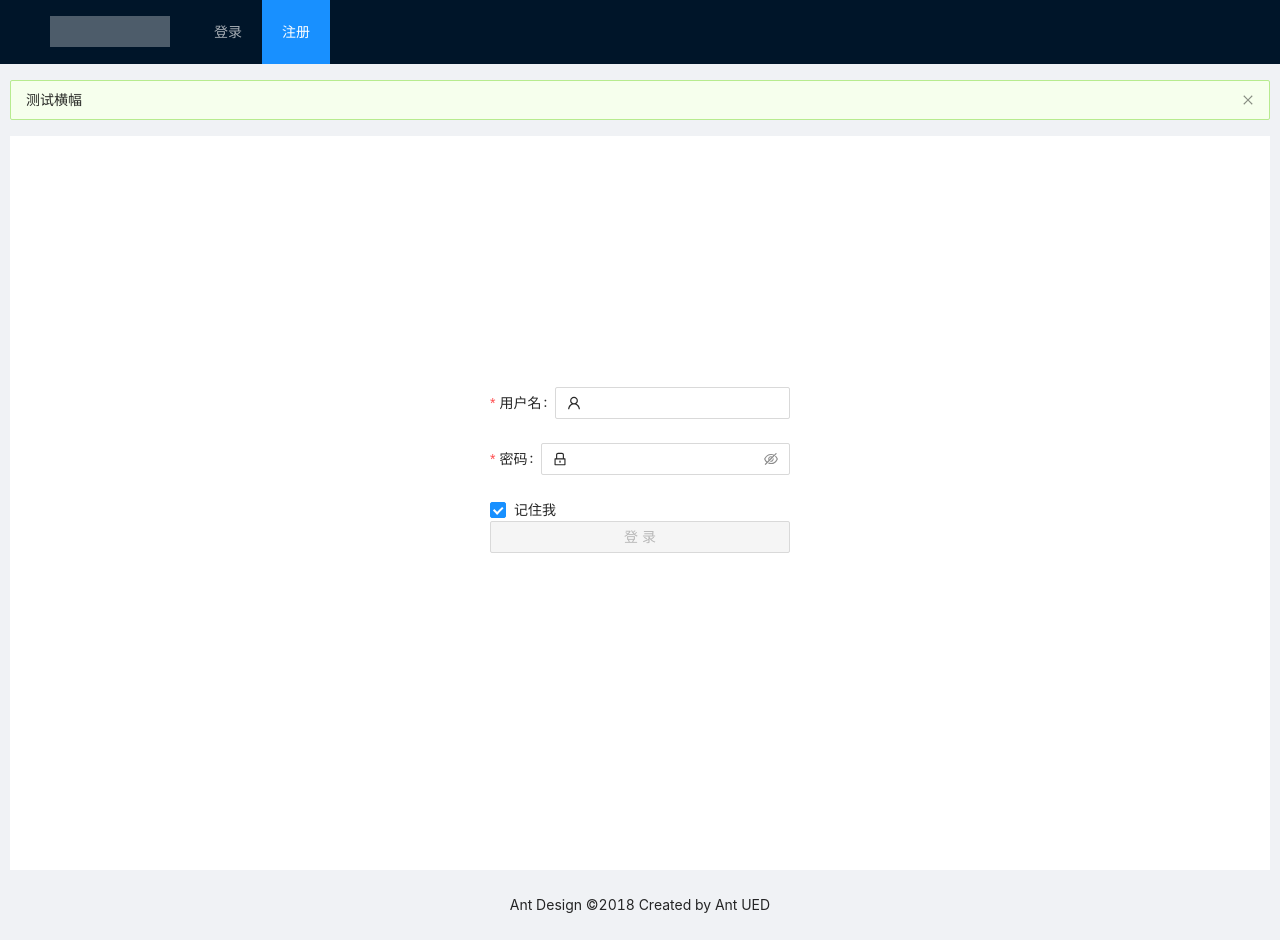
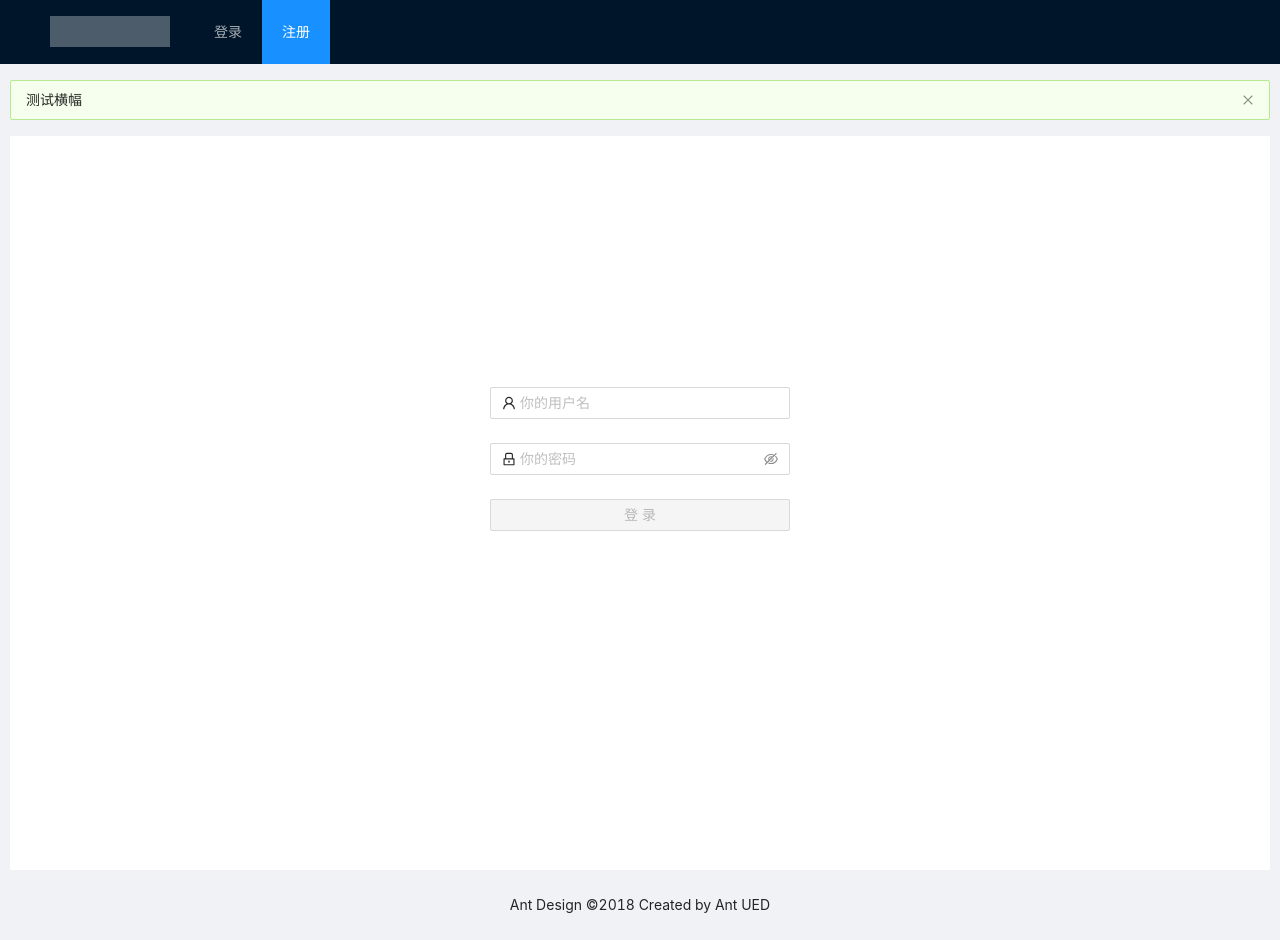
Before and after one commit to qianmianyao/work-order-client, a Vue app: page /login#/login in a window 1280 px wide. Built offline with nearby package versions, Linux system fonts and the light colour scheme.

Commit message:
:lipstick: 更新登录和注册界面

```diff
--- a/src/components/login/logins.vue
+++ b/src/components/login/logins.vue
@@ -9,11 +9,10 @@
       @finishFailed="onFinishFailed"
     >
       <a-form-item
-        label="用户名"
         name="username"
         :rules="[{ required: true, message: '请输入您的用户名!' }]"
       >
-        <a-input v-model:value="formState.username">
+        <a-input v-model:value="formState.username" placeholder="你的用户名">
           <template #prefix>
             <UserOutlined class="site-form-item-icon" />
           </template>
@@ -21,22 +20,15 @@
       </a-form-item>
 
       <a-form-item
-        label="密码"
         name="password"
         :rules="[{ required: true, message: '请输入您的密码!' }]"
       >
-        <a-input-password v-model:value="formState.password">
+        <a-input-password v-model:value="formState.password" placeholder="你的密码">
           <template #prefix>
             <LockOutlined class="site-form-item-icon" />
           </template>
         </a-input-password>
       </a-form-item>
-
-      <div class="login-form-wrap">
-        <a-form-item name="remember" no-style>
-          <a-checkbox v-model:checked="formState.remember">记住我</a-checkbox>
-        </a-form-item>
-      </div>
 
       <a-form-item>
         <a-button :disabled="disabled" type="primary" html-type="submit" class="login-form-button"
--- a/src/components/login/register.vue
+++ b/src/components/login/register.vue
@@ -9,11 +9,10 @@
       @finishFailed="onFinishFailed"
     >
       <a-form-item
-        label="用户名"
         name="username"
         :rules="[{ required: true, message: '请输入您的用户名!' }]"
       >
-        <a-input v-model:value="formState.username">
+        <a-input v-model:value="formState.username" placeholder="你的用户名">
           <template #prefix>
             <UserOutlined class="site-form-item-icon" />
           </template>
@@ -21,11 +20,10 @@
       </a-form-item>
 
       <a-form-item
-        label="密码"
         name="password"
         :rules="[{ required: true, message: '请输入您的密码!' }]"
       >
-        <a-input-password v-model:value="formState.password">
+        <a-input-password v-model:value="formState.password" placeholder="你的密码">
           <template #prefix>
             <LockOutlined class="site-form-item-icon" />
           </template>
@@ -33,11 +31,10 @@
       </a-form-item>
 
       <a-form-item
-        label="确认密码"
         name="cpassword"
         :rules="[{ required: true, message: '两次密码不一致', validator: (rule, value, cb) => (value === formState.password ? cb(): cb(false)) }]"
       >
-        <a-input-password v-model:value="formState.cpassword">
+        <a-input-password v-model:value="formState.cpassword" placeholder="请重复密码">
           <template #prefix>
             <LockOutlined class="site-form-item-icon" />
           </template>
--- a/src/views/Home.vue
+++ b/src/views/Home.vue
@@ -1,5 +1,5 @@
 <template>
-  <a-layout class="layout">
+  <a-layout style="min-height: 100vh">
     <a-layout-header>
       <div class="logo" />
       <a-menu
--- a/src/views/Login.vue
+++ b/src/views/Login.vue
@@ -1,5 +1,5 @@
 <template>
-  <a-layout class="layout">
+  <a-layout style="min-height: 100vh">
     <a-layout-header>
       <div class="logo" />
       <a-menu
```
